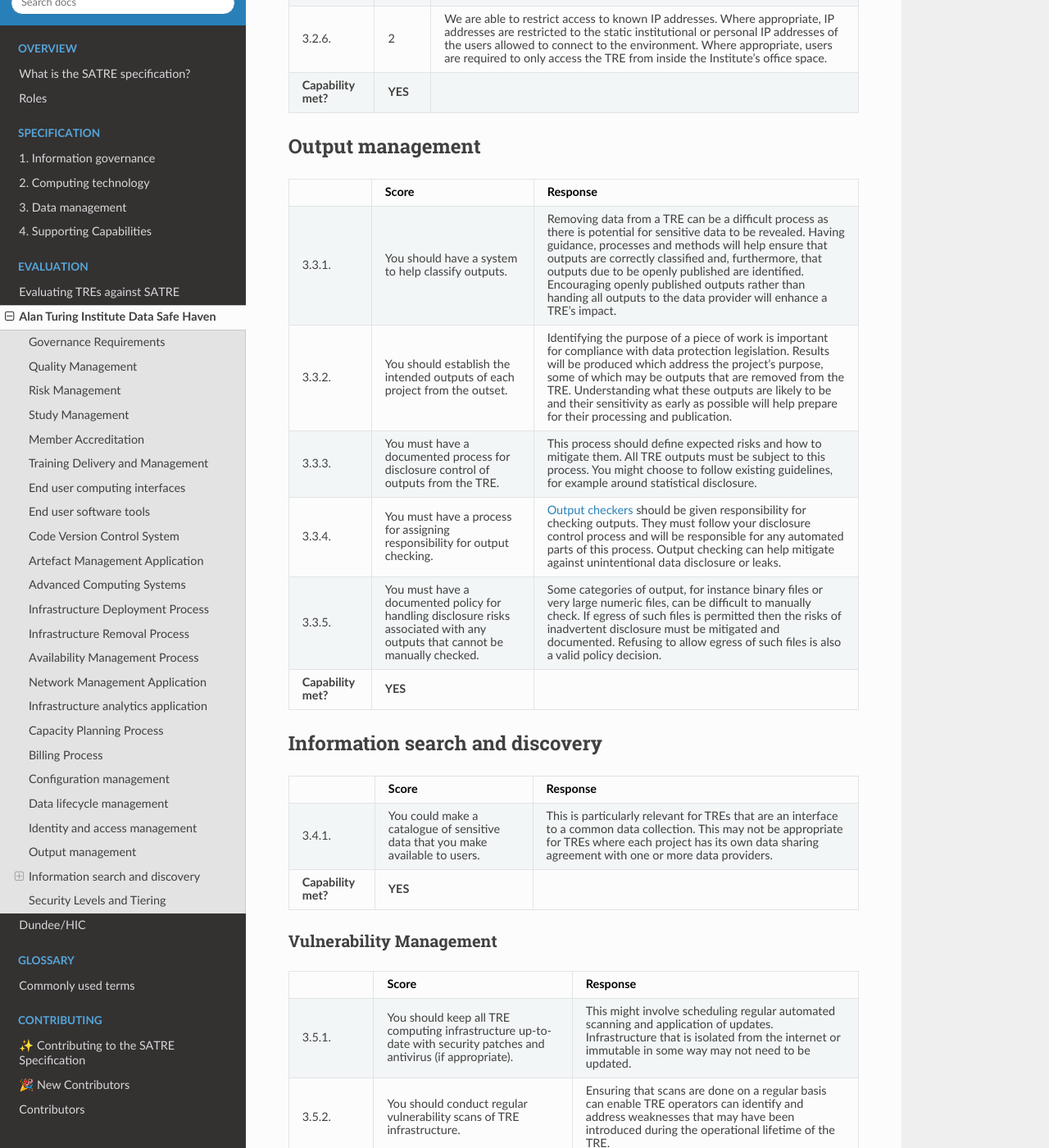
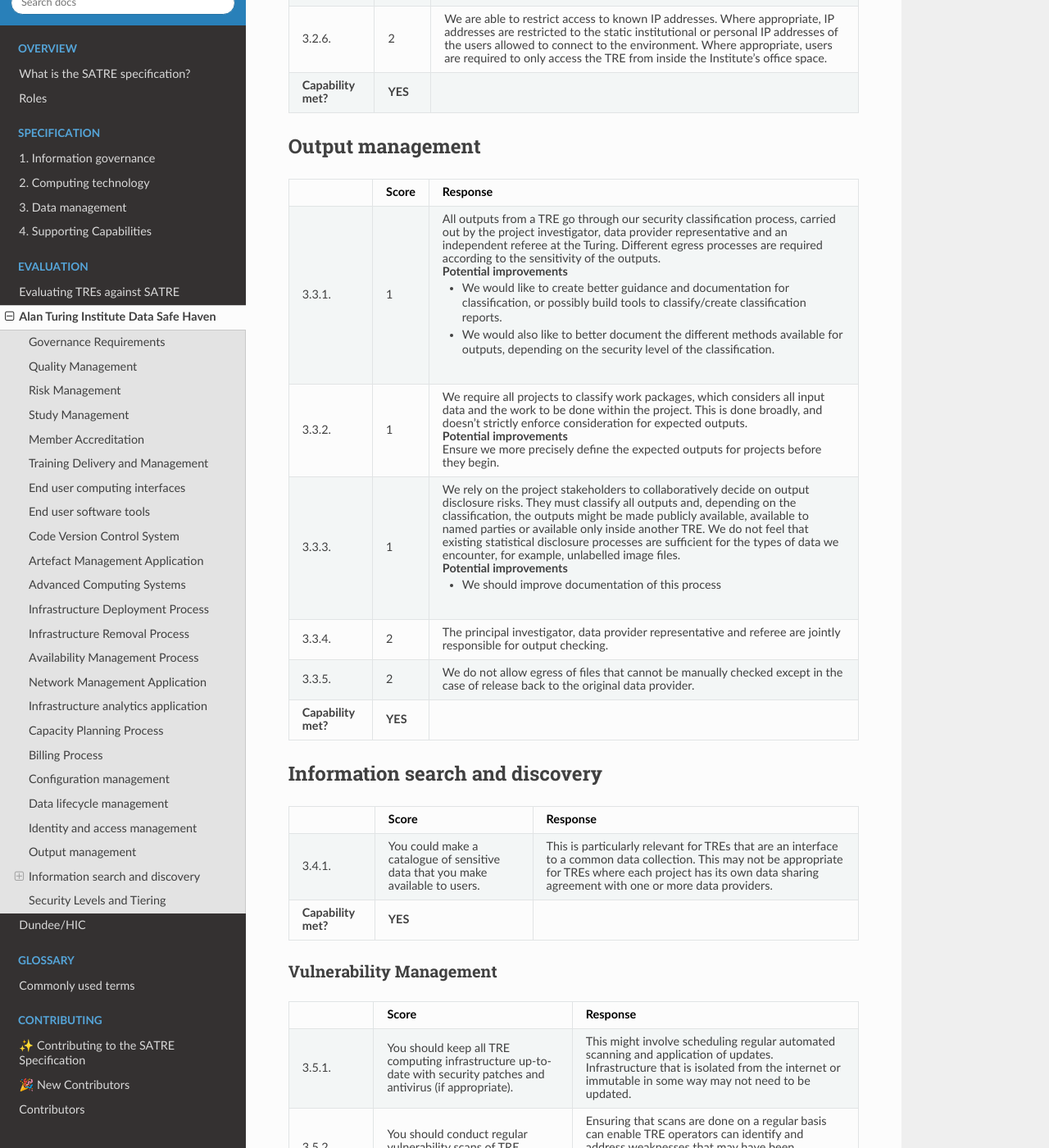
Before and after one commit to sa-tre/satre-specification, a Sphinx documentation site: the page built from docs/source/evaluations/alan_turing_institute.md, in a window 1280 px wide and 1400 px high, scrolled down 17085 px. Shown: the whole window at 82% size. Built offline with Sphinx 7.4.7 and the Read the Docs theme 2.0.0, drawn with Linux system fonts in a browser that asks for light colours.

Commit message:
:sparkles: Add output management
Co-authored-by: Ed Chalstrey <edwardchalstrey@gmail.com>
Co-authored-by: Matt Craddock <mcraddock@turing.ac.uk>
Co-authored-by: Jim Madge <jmadge@turing.ac.uk>
Co-authored-by: Hari Sood <hsood@turing.ac.uk>

```diff
--- a/docs/source/evaluations/alan_turing_institute.md
+++ b/docs/source/evaluations/alan_turing_institute.md
@@ -854,30 +854,31 @@
   - Score
   - Response
 * - 3.3.1.
-  - You should have a system to help classify outputs.
-  - Removing data from a TRE can be a difficult process as there is potential for sensitive data to be revealed.
-    Having guidance, processes and methods will help ensure that outputs are correctly classified and, furthermore, that outputs due to be openly published are identified.
-    Encouraging openly published outputs rather than handing all outputs to the data provider will enhance a TRE's impact.
+  - 1
+  - All outputs from a TRE go through our security classification process, carried out by the project investigator, data provider representative and an independent referee at the Turing.
+    Different egress processes are required according to the sensitivity of the outputs.
+    #### Potential improvements
+    - We would like to create better guidance and documentation for classification, or possibly build tools to classify/create classification reports.
+    - We would also like to better document the different methods available for outputs, depending on the security level of the classification.
 * - 3.3.2.
-  - You should establish the intended outputs of each project from the outset.
-  - Identifying the purpose of a piece of work is important for compliance with data protection legislation.
-    Results will be produced which address the project's purpose, some of which may be outputs that are removed from the TRE.
-    Understanding what these outputs are likely to be and their sensitivity as early as possible will help prepare for their processing and publication.
+  - 1
+  - We require all projects to classify work packages, which considers all input data and the work to be done within the project.
+    This is done broadly, and doesn’t strictly enforce consideration for expected outputs.
+    #### Potential improvements
+    Ensure we more precisely define the expected outputs for projects before they begin.
 * - 3.3.3.
-  - You must have a documented process for disclosure control of outputs from the TRE.
-  - This process should define expected risks and how to mitigate them.
-    All TRE outputs must be subject to this process.
-    You might choose to follow existing guidelines, for example around statistical disclosure.
+  - 1
+  - We rely on the project stakeholders to collaboratively decide on output disclosure risks.
+    They must classify all outputs and, depending on the classification, the outputs might be made publicly available, available to named parties or available only inside another TRE.
+    We do not feel that existing statistical disclosure processes are sufficient for the types of data we encounter, for example, unlabelled image files.
+    #### Potential improvements
+    - We should improve documentation of this process
 * - 3.3.4.
-  - You must have a process for assigning responsibility for output checking.
-  - {ref}`Output checkers <admin_roles>` should be given responsibility for checking outputs.
-    They must follow your disclosure control process and will be responsible for any automated parts of this process.
-    Output checking can help mitigate against unintentional data disclosure or leaks.
+  - 2
+  - The principal investigator, data provider representative and referee are jointly responsible for output checking.
 * - 3.3.5.
-  - You must have a documented policy for handling disclosure risks associated with any outputs that cannot be manually checked.
-  - Some categories of output, for instance binary files or very large numeric files, can be difficult to manually check.
-    If egress of such files is permitted then the risks of inadvertent disclosure must be mitigated and documented.
-    Refusing to allow egress of such files is also a valid policy decision.
+  - 2
+  - We do not allow egress of files that cannot be manually checked except in the case of release back to the original data provider.
 * - **Capability met?**
   - **YES**
   -
```
